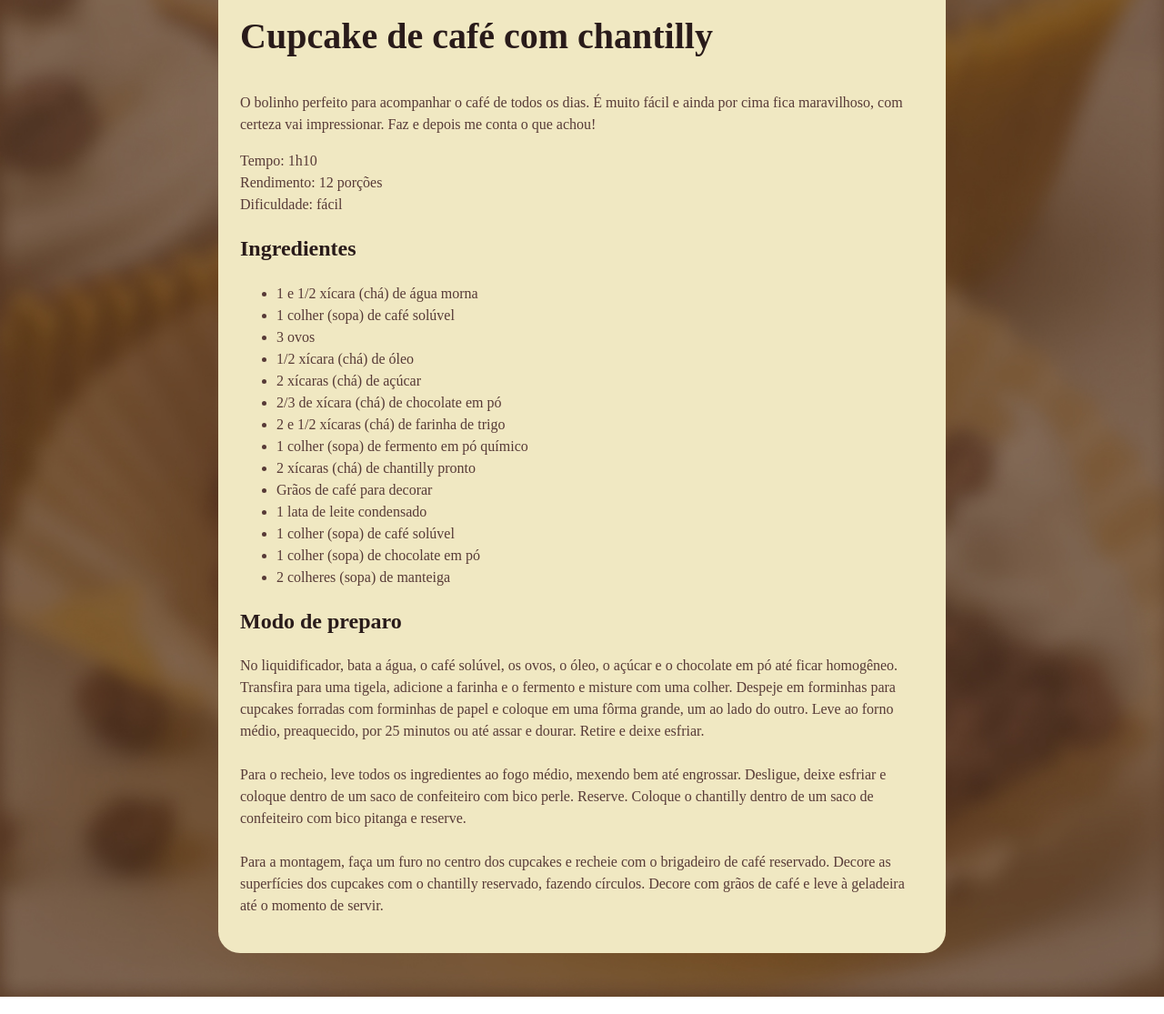
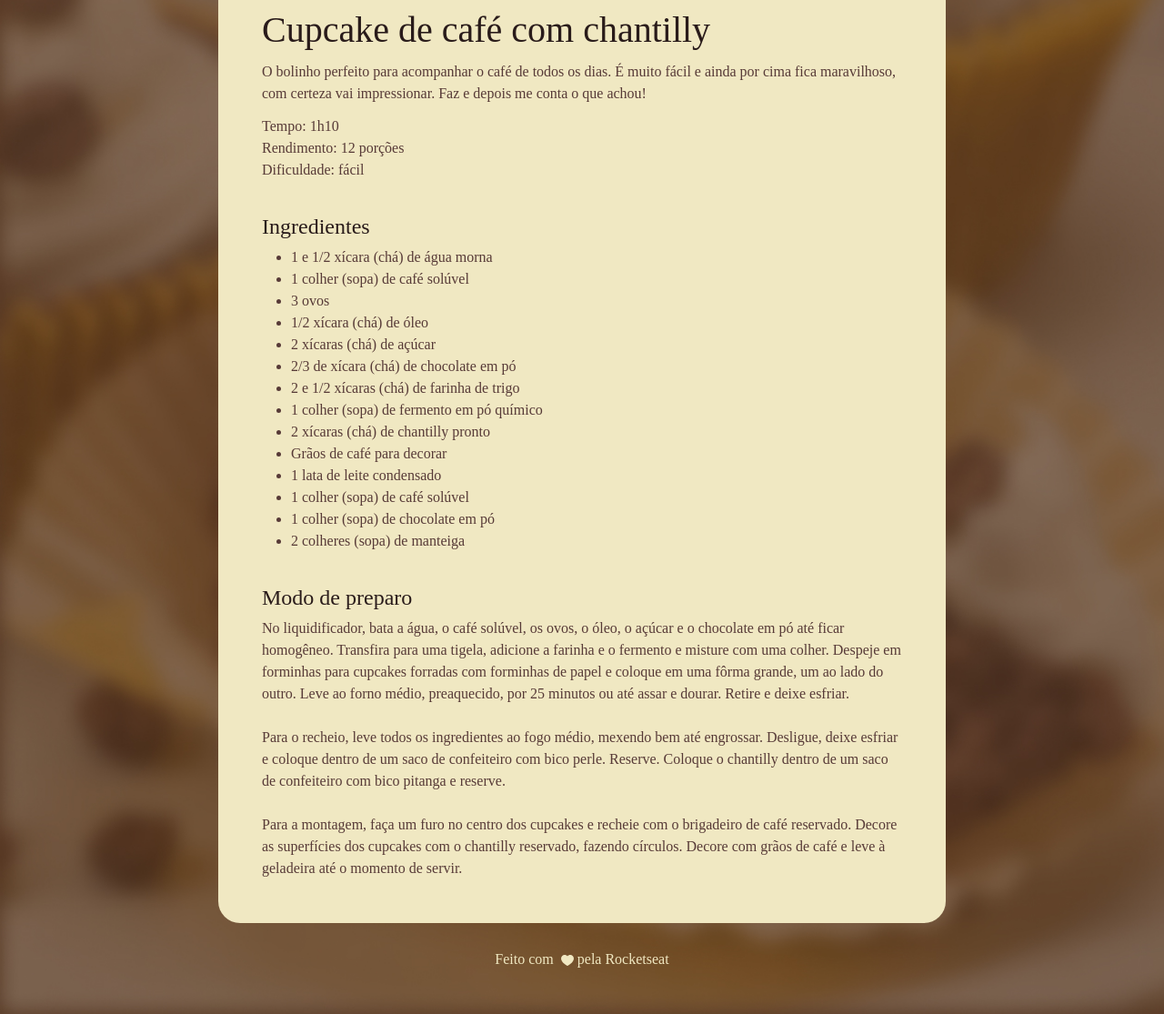
Before and after one commit to GabrielVinicius1106/projeto, a plain HTML site: page index.html in a window 1280 px wide. Shown: the part 500-1615 px from the top of the page at 91% size. Drawn offline with Linux system fonts and the light colour scheme; a web font is replaced by a local one.

Commit message:
adiciona rodapé

```diff
--- a/index.html
+++ b/index.html
@@ -51,5 +51,9 @@
       </section>
     </main>
  </div>
+
+ <footer>
+  Feito com <img src="assets/heart.svg" alt="Corazón Lindo">pela Rocketseat
+ </footer>
 </body>
 </html>
--- a/style.css
+++ b/style.css
@@ -1,5 +1,10 @@
+* {
+  margin: 0;
+  padding: 0;
+}
+
 :root {
-  font-family: "Alice", serif;
+  font-family: "Alice";
   line-height: 150%;
   font-weight: 400;
   font-style: normal;
@@ -11,16 +16,42 @@ body {
   background-size: cover;
 }
 
+main {
+  padding: 24px;
+}
+
+#about p + p {
+  margin-top: 12px;
+}
+
+section + section {
+  margin-top: 32px;
+}
+
+ul {
+  margin-left: 32px;
+}
+
 h1 {
   font-size: 40px;
-  line-height: 140%;
-  color: #291B1A;
+  font-weight: normal;
+  /* line-height: 140%; */
 }
 
 h2 {
   font-size: 24px;
-  line-height: 140%;
+  font-weight: normal;
+  /* line-height: 140%; */
+}
+
+h1, h2 {
   color: #291B1A;
+  margin-bottom: 4px;
+  line-height: 150%;
+}
+
+p, li {
+  font-size: 16px;
 }
 
 #page {
@@ -29,9 +60,21 @@ h2 {
   padding: 24px;
   background-color: #F0E8C2;
   border-radius: 24px;
-  margin: 48px auto;
+  margin: 48px auto 28px;
 }
 
 #cupcake-main-image {
   border-radius: 16px;
 }
+
+footer {
+  color: #F0E8C2;
+  text-align: center;
+  padding-bottom: 48px;
+  font-size: 16px;
+}
+
+footer img {
+  vertical-align: middle;
+  margin: 4px;
+}
```
Also changed, not shown: assets/heart.svg (added).
